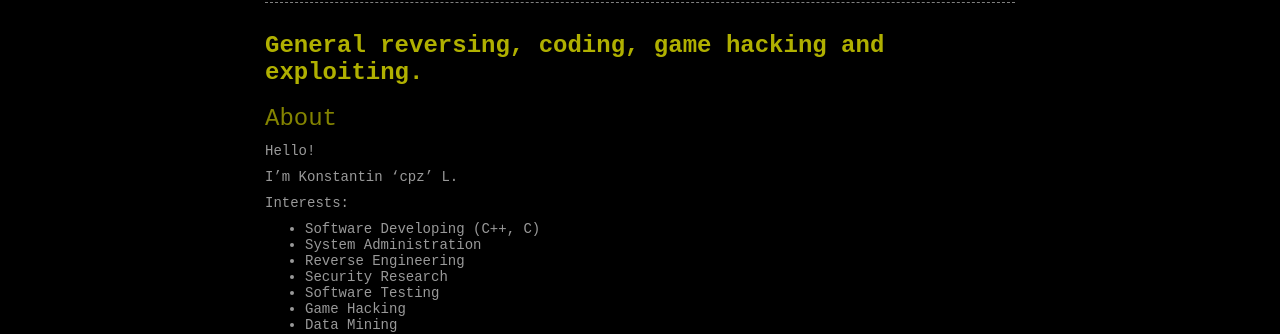
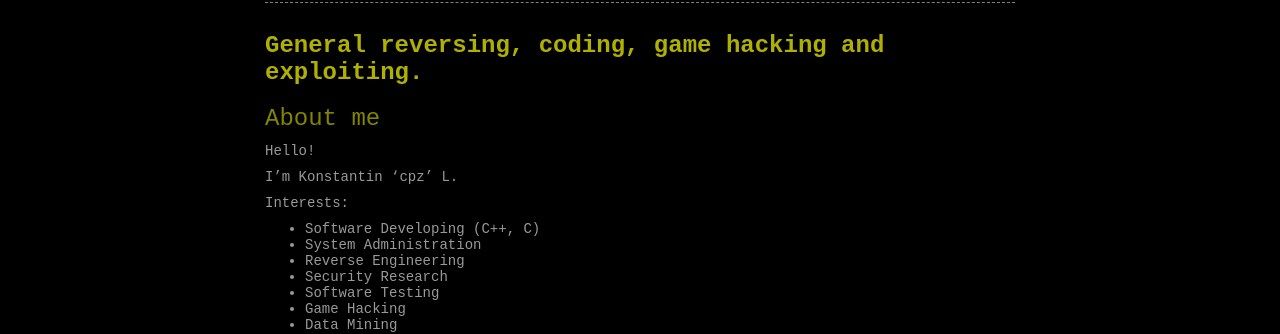
Before and after one commit to cpz/cpz.github.io, a Jekyll site: the page built from index.md, in a window 1280 px wide. Shown: the part 179-513 px from the top of the page. Built offline with Jekyll 4.4.1, drawn with Linux system fonts in a browser that asks for light colours; our own code applies the rules of GitHub Pages for plain Markdown files.

```diff
--- a/index.md
+++ b/index.md
@@ -4,7 +4,7 @@ layout: content
 
 # General reversing, coding, game hacking and exploiting.
 
-### About
+### About me
 
 Hello!
 
```
